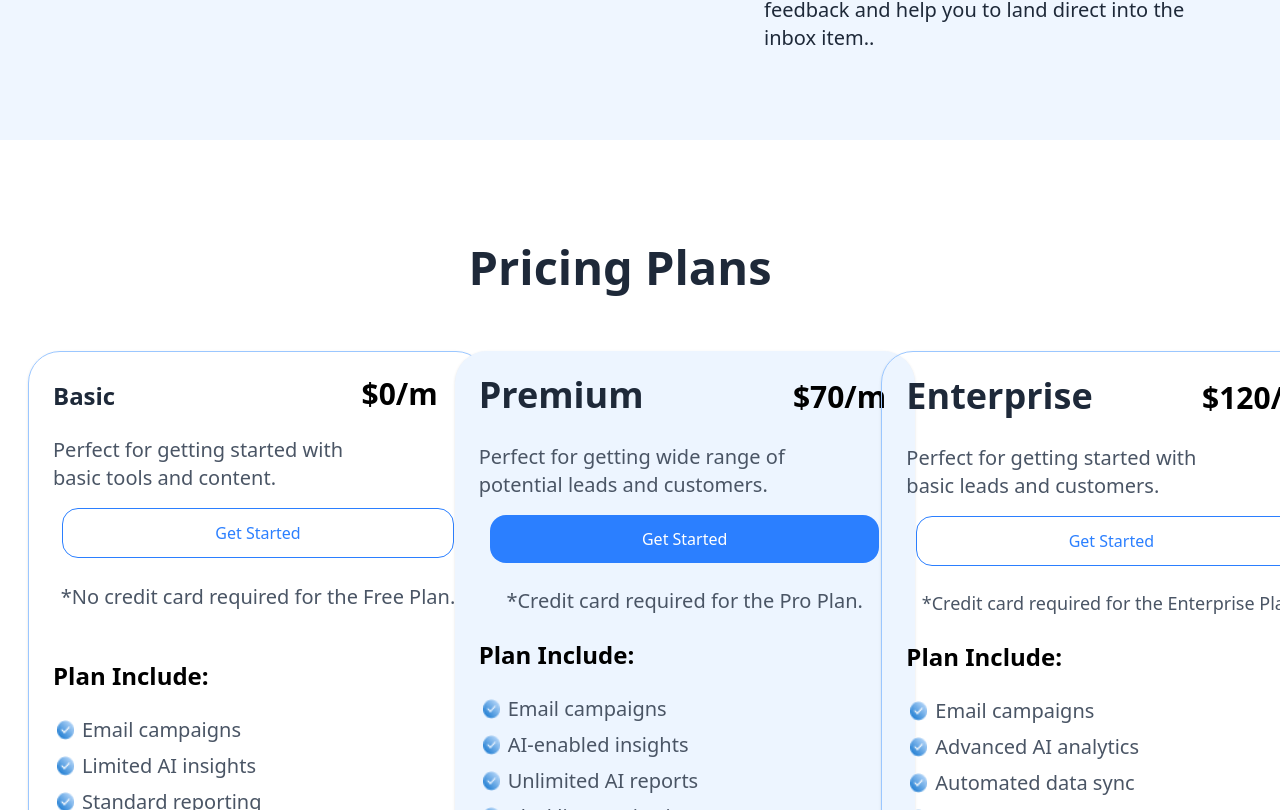
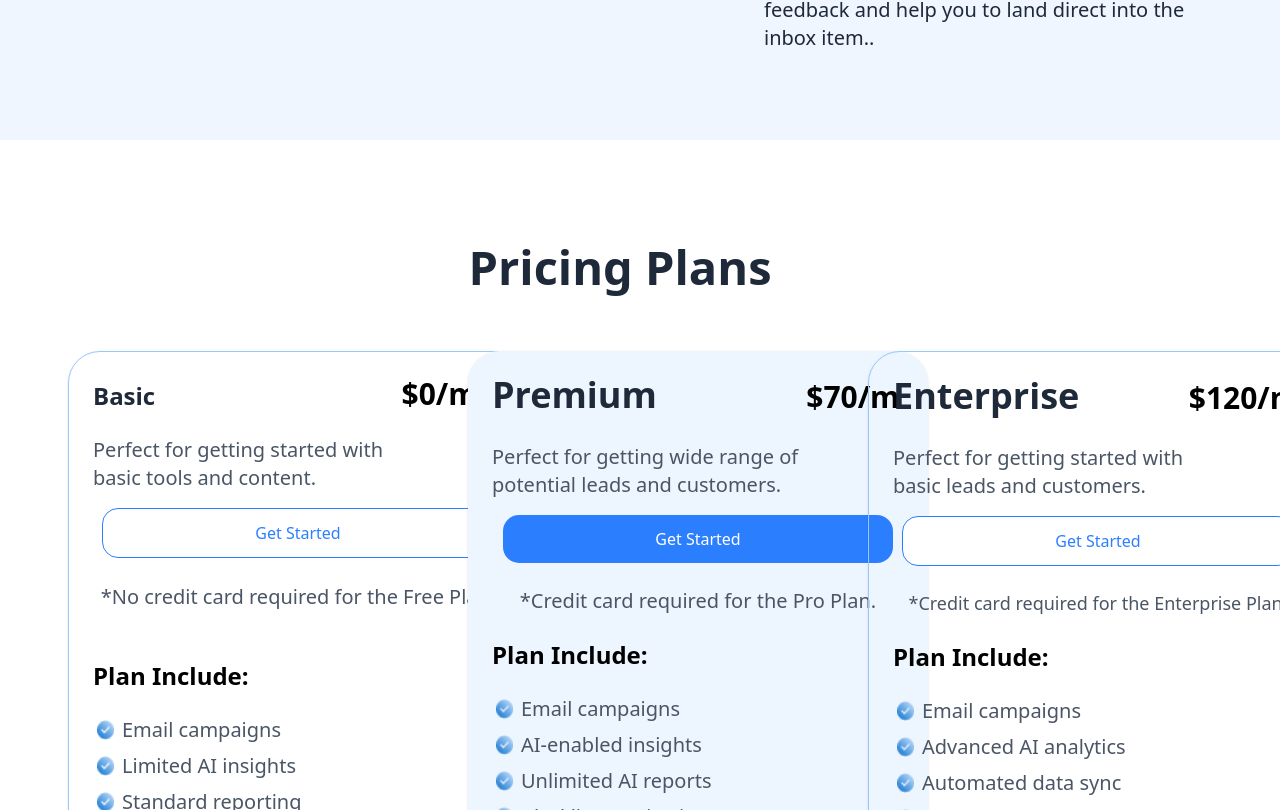
Before and after one commit to CoderGitin/autoware_testfile, a Next.js app: page / in a window 1280 px wide. Shown: the part 2450-3260 px from the top of the page. Built offline with nearby package versions, Linux system fonts and the light colour scheme.

Commit message:
patch update price.tsx .03

```diff
--- a/src/app/components/price.tsx
+++ b/src/app/components/price.tsx
@@ -197,9 +197,9 @@ export default function PricingPage() {
         </div>
       </section>
       {/* Pricing Plans */}
-      <section className="py-13 pr-44 ">
+      <section className="py-13 pr-44 mx-10">
         <div className="max-w-7xl mx-auto text-center">
-          <h2 className="text-[47px] pl-34 pt-5 mb-12 mt-5 font-semibold">
+          <h2 className="text-[47px] pl-34 pt-5 mb-12 mt-5 font-semibold ">
             Pricing Plans
           </h2>
           <div className="grid md:grid-cols-3 gap-58 mx-7 ">
```
